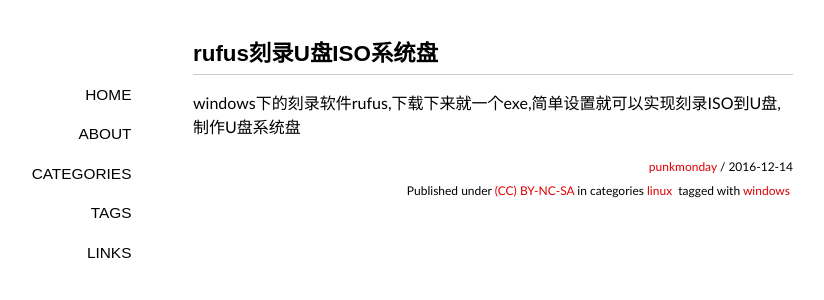
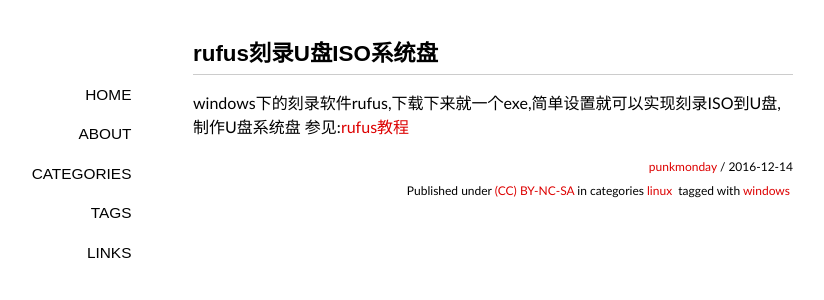
Before and after one commit to punkmonday/punkmonday.github.io, a Jekyll site: the page built from _posts/2016-12-14-rufus.md, in a window 1280 px wide. Shown: the top 300 px of the page, without its empty margins (147-971 px from the left). Built offline with Jekyll 4.4.1, drawn with Linux system fonts in a browser that asks for light colours; some web fonts are replaced; comment, search, counter and statistics services are not loaded.

Commit message:
Updated 2016-12-14-rufus.md

```diff
--- a/_posts/2016-12-14-rufus.md
+++ b/_posts/2016-12-14-rufus.md
@@ -9,3 +9,4 @@ categories:
   - linux
 ---
 windows下的刻录软件rufus,下载下来就一个exe,简单设置就可以实现刻录ISO到U盘,制作U盘系统盘
+参见:[rufus教程](http://wxhp.org/rufus.html "rufus教程")
```
